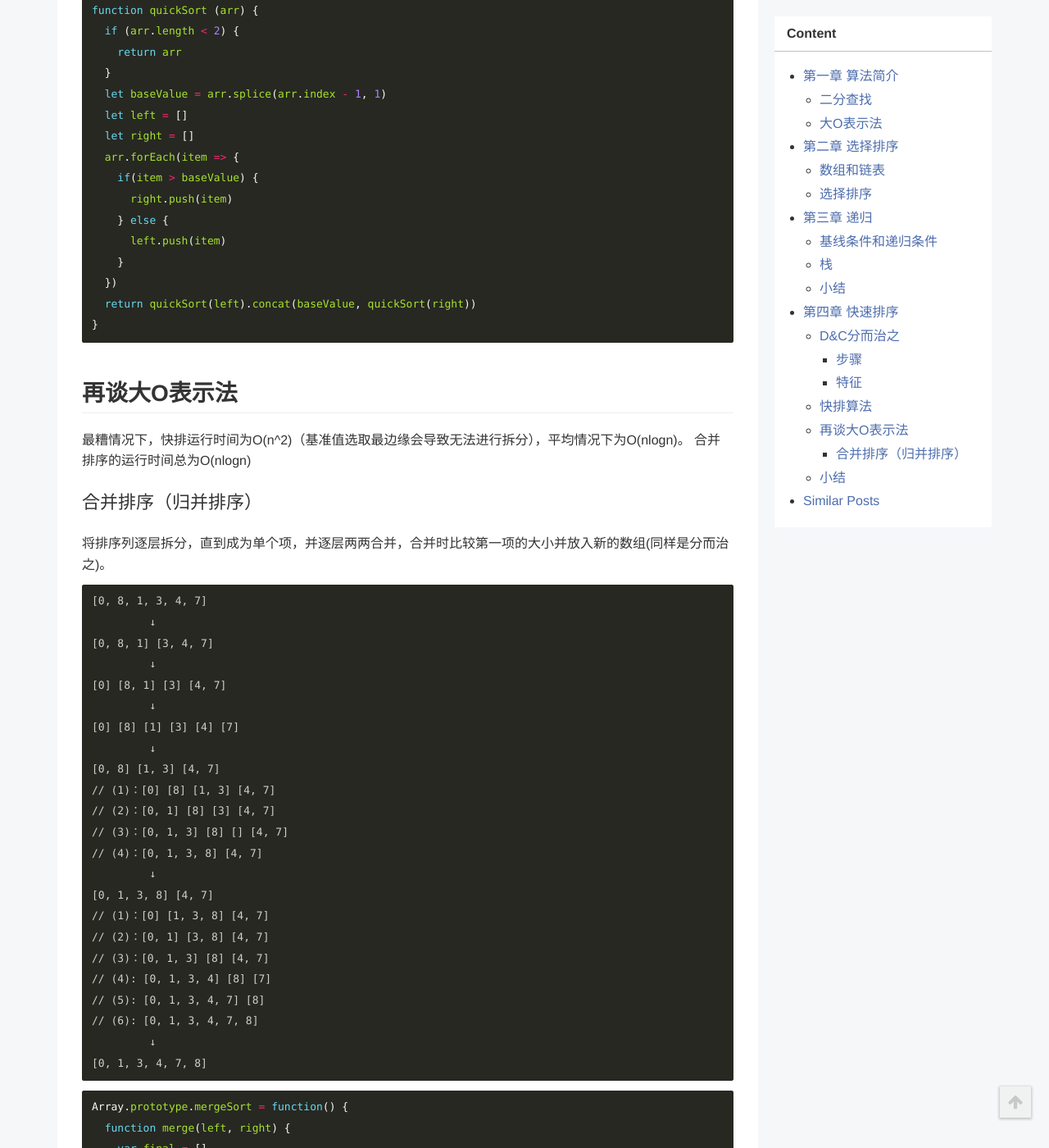
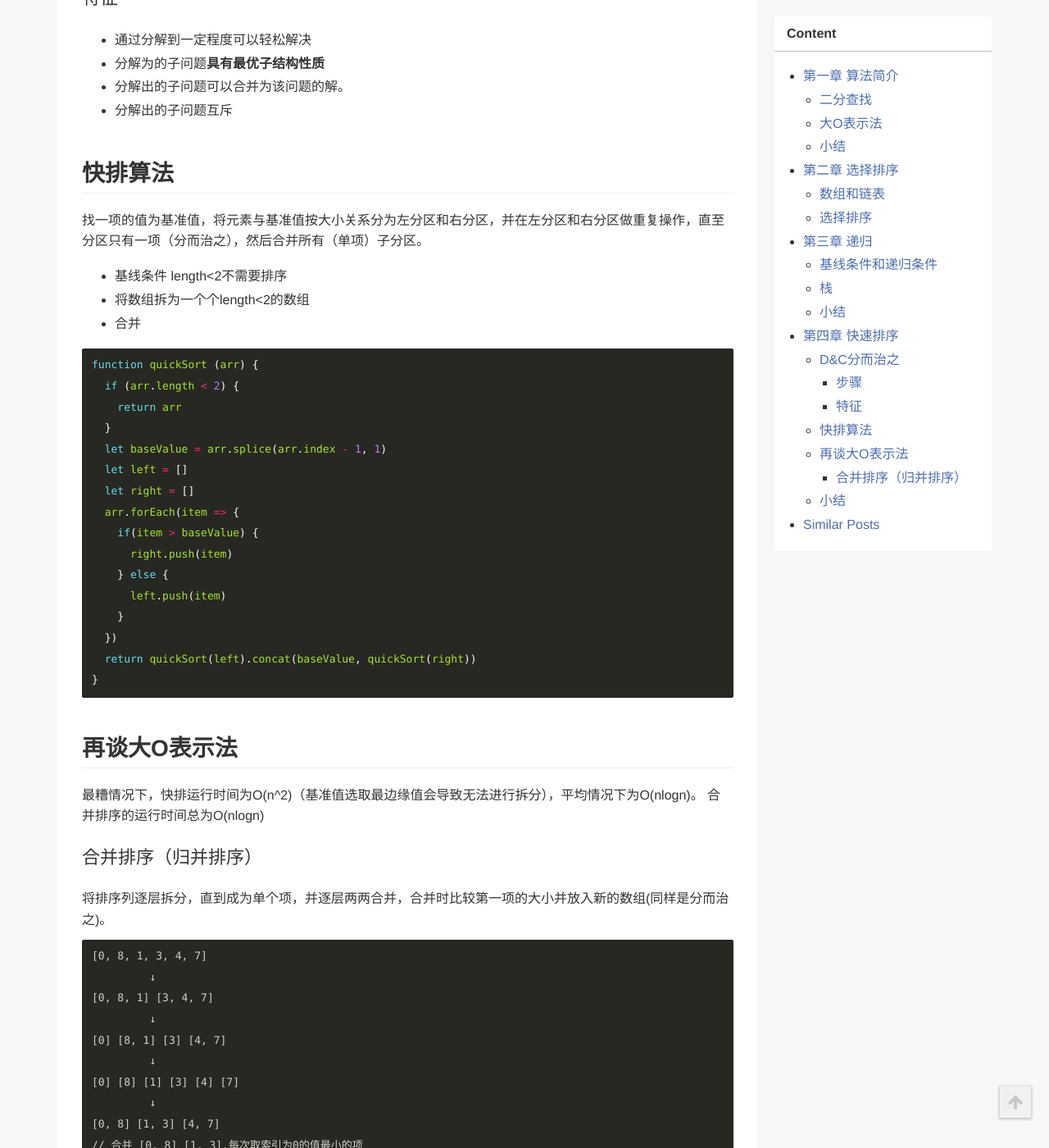
Before and after one commit to toBeTheLight/toBeTheLight.github.io, a Jekyll site: the page built from _posts/2017-11-20-算法图解1 大O表示法 递归与D&C.md, in a window 1280 px wide and 1400 px high, scrolled down 3181 px. Shown: the whole window at 82% size. Built offline with Jekyll 4.4.1, drawn with Linux system fonts in a browser that asks for light colours; a style sheet for code colours, icons or effects is not loaded; some of the changed text lies outside the part shown.

Commit message:
update：优化笔记

````diff
--- a/_posts/2017-11-20-算法图解1 大O表示法 递归与D&C.md
+++ b/_posts/2017-11-20-算法图解1 大O表示法 递归与D&C.md
@@ -18,7 +18,7 @@
 ## 二分查找
 
 1. 前提：已排序
-2. 方式：逐次取中间项(或某一项)的值，获取与目标值的大小比较信息，做排除。
+2. 方式：在有序列表中逐次取中间项(或某一项)的值，获取与目标值的大小比较信息，做排除。
 ```python
 def binary_search(list, item):
     low = 0
@@ -37,18 +37,19 @@
 
 ## 大O表示法
 
-1. 大O表示法指出了算法运行时间的增速，且表示的是最慢的情况。
-2. 常见大O表示法运行时间
+* 大O表示法指出了算法运行时间（随元素数）的增速，可让你比较方便的比较达到目的的（所需的）操作（次）数。
+* 常见大O表示法运行时间：
 
 注：log为log2
 
-    |大O|算法|别称|
-    |:--:|:--:|:---:|
-    |O(logn)|二分查找|对数时间|
-    |O(n)|简单查找|线性时间|
-    |O(n*logn)|快速排序||
-    |O(n2)|选择排序||
-    |O(n!)|旅行商问题|
+|大O|算法|别称|备注|
+|:--:|:--:|:---:|:---:|
+|O(logn)|二分查找|对数时间|:---:|每一步都除以2，所以是对数|
+|O(n)|简单查找|线性时间|从头数到尾，所以等于项数n|
+|O(n*logn)|快速排序||拆logn次，每次比较n回|
+|O(n^2)|选择排序||比较次数为(n-1)+...+1为(n^2)/2，省略常数1/2为n^2|
+|O(n!)|旅行商问题||所有排列组合，阶乘|
+
 ## 小结
 > * 二分查找的速度比简单查找快得多。
 > * O(log n)比O(n)快。需要搜索的元素越多，前者比后者就快的多。
@@ -60,28 +61,28 @@
 
 ## 数组和链表
 
-1. 数组在内存中是连续的(*)
+1. 数组在内存中是连续的
 2. 链表中的元素可存储在内存的任何位置，链表中的每个元素都存储了下一个元素的地址。
-3. 数组的读取速度很快。
-4. 链表的插入和删除速度很快。
+3. 数组的读取速度很快（因为可按索引直接取值，而链表要顺序查找）。
+4. 链表的插入和删除速度很快（因为链表只需要改两个指向的指针，而数组需要重新排改动元素后的所有元素的索引）。
 
 ## 选择排序
 
-一个逐项遍历找当前最大值(或最小值)的排序算法，每次遍历时间为O(n)，需遍历n次。
+一个逐项遍历找当前最大值(或最小值)的排序算法，每次遍历时间为O(n)，需遍历n次。(找出最大的，找出第二大的，找出第三大的...)
 
 
 # 第三章 递归
 
 ## 基线条件和递归条件
 
-1. 基线条件：指函数不在调用自己的条件，即退出递归。
+1. 基线条件：指函数不再调用自己的条件，即退出递归的条件。
 2. 递归条件：函数调用自己的条件。
 
 ## 栈
 
 1. 递归的本质是压栈和出栈，当然函数的调用也是。
 2. 递归层深可能会占用大量内存，引起溢出。
-3. 使用[尾递归](http://www.ruanyifeng.com/blog/2015/04/tail-call.html)。
+3. 使用[尾递归](http://www.ruanyifeng.com/blog/2015/04/tail-call.html)，大部分语言都是有尾递归优化的。
 
 ## 小结
 
@@ -111,7 +112,7 @@
 
 ## 快排算法
 
-找一项的值为基准值，将元素与基准值按大小关系分为左分区和右分区，并在左分区和右分区做重复操作，直至分区只有一项（分而治之），然后合并。
+找一项的值为基准值，将元素与基准值按大小关系分为左分区和右分区，并在左分区和右分区做重复操作，直至分区只有一项（分而治之），然后合并所有（单项）子分区。
 
 * 基线条件 length<2不需要排序
 * 将数组拆为一个个length<2的数组
@@ -138,7 +139,7 @@
 
 ## 再谈大O表示法
 
-最糟情况下，快排运行时间为O(n^2)（基准值选取最边缘会导致无法进行拆分），平均情况下为O(nlogn)。
+最糟情况下，快排运行时间为O(n^2)（基准值选取最边缘值会导致无法进行拆分），平均情况下为O(nlogn)。
 合并排序的运行时间总为O(nlogn)
 
 #### 合并排序（归并排序）
@@ -154,6 +155,7 @@
 [0] [8] [1] [3] [4] [7]
          ↓
 [0, 8] [1, 3] [4, 7]
+// 合并 [0, 8] [1, 3],每次取索引为0的值最小的项
 // (1)：[0] [8] [1, 3] [4, 7]
 // (2)：[0, 1] [8] [3] [4, 7]
 // (3)：[0, 1, 3] [8] [] [4, 7]
````
